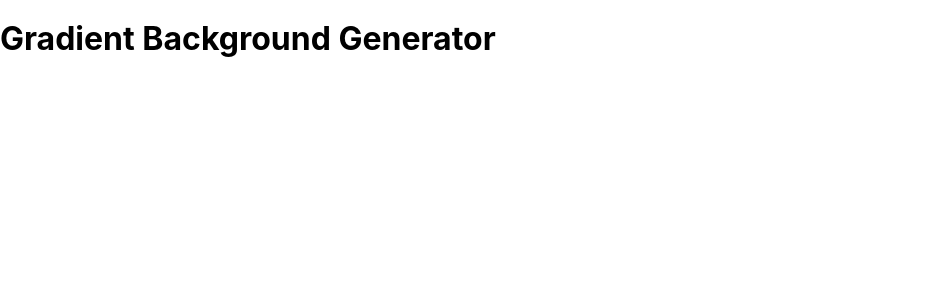
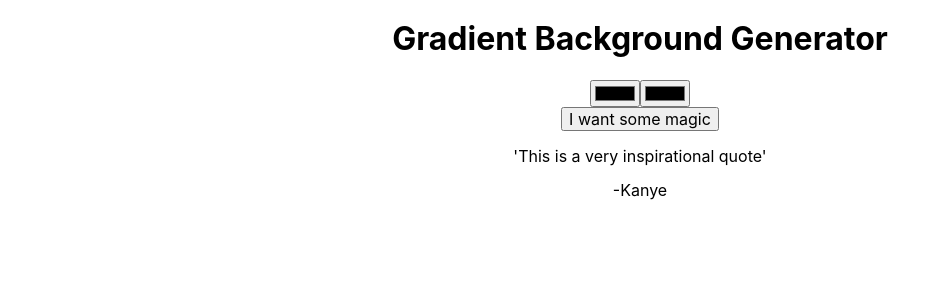
Before and after one commit to kaimunlau/kanye-colors, a React (Create React App) app: page / in a window 1280 px wide. Shown: the top 300 px of the page, without its empty margins (0-950 px from the left). Built offline with nearby package versions, Linux system fonts and the light colour scheme.

Commit message:
added ColorPicker and KanyeQuoter components (visual only)

```diff
--- a/src/App.js
+++ b/src/App.js
@@ -1,9 +1,18 @@
 import react, { Component } from "react";
+import ColorPicker from './ColorPicker';
+import KanyeQuoter from './KanyeQuoter';
 
 class App extends Component {
     render() {
         return (
-            <h1>Gradient Background Generator</h1>
+            <>
+            <div className='tc'>
+                <h1>Gradient Background Generator</h1>
+                <ColorPicker />
+                <KanyeQuoter />
+            </div>
+            </>
+
         )
     }
 }
--- /dev/null
+++ b/src/ColorPicker.js
@@ -0,0 +1,16 @@
+import { render } from "@testing-library/react";
+import react, { Component } from "react";
+
+class ColorPicker extends Component {
+    render() {
+        return(
+            <div>
+                <input type='color'></input>
+                <input type='color'></input><br/>
+                <button>I want some magic</button>
+            </div>
+        )
+    }
+}
+
+export default ColorPicker;
--- /dev/null
+++ b/src/KanyeQuoter.js
@@ -0,0 +1,16 @@
+import react, { Component } from "react";
+
+class KanyeQuoter extends Component {
+    render() {
+        return (
+            <>
+                <p>
+                    'This is a very inspirational quote'
+                </p>
+                <p>-Kanye</p>
+            </>
+        )
+    }
+}
+
+export default KanyeQuoter;
```
